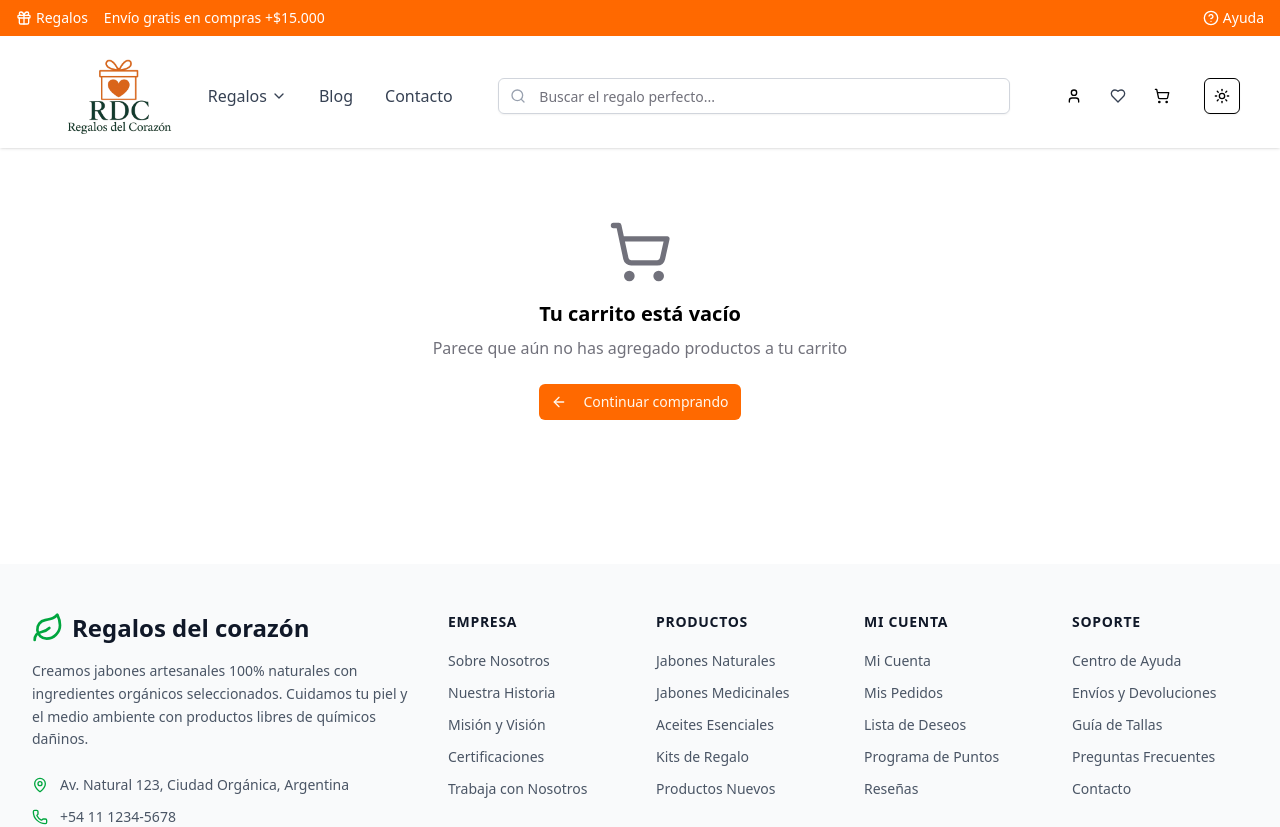
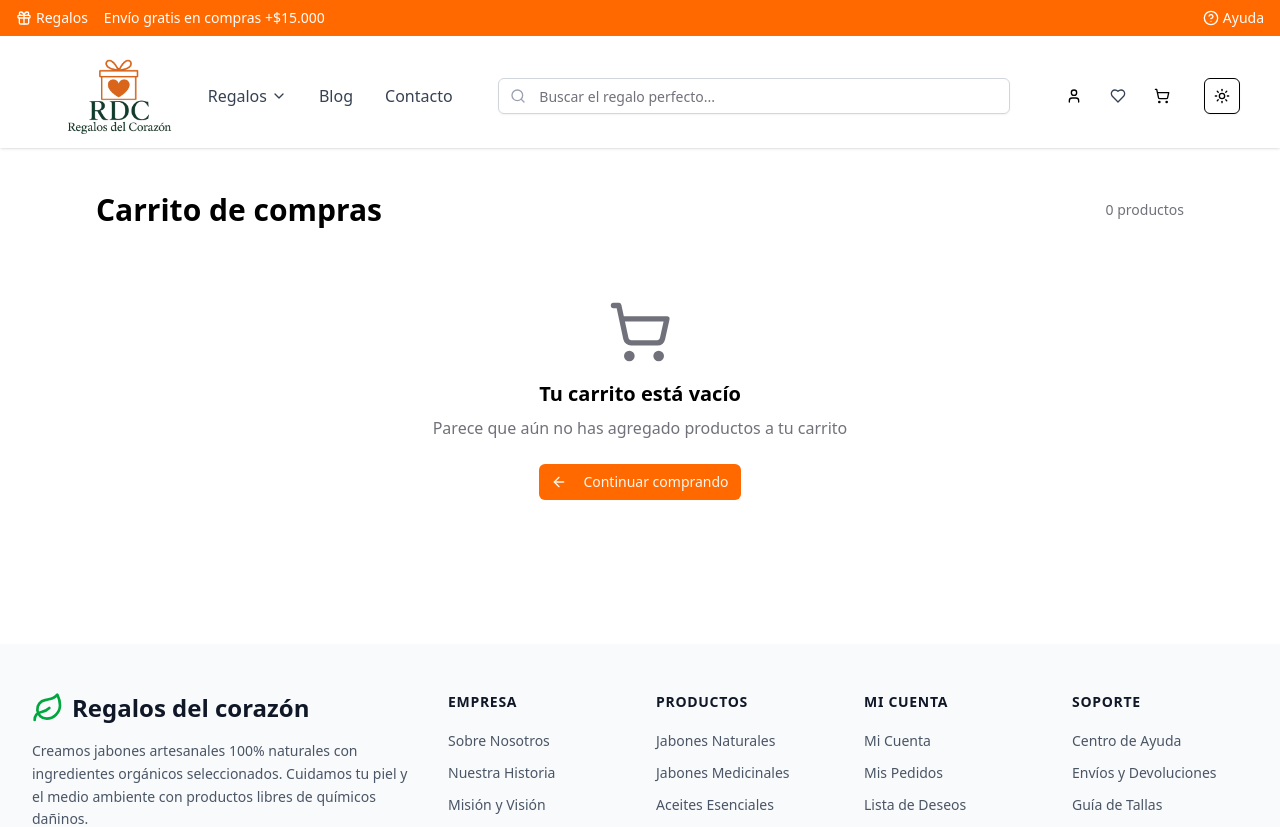
Before and after one commit to Alek30k/JabonArte-Natural, a Next.js app: page /cart in a window 1280 px wide. Shown: the top 827 px of the page. Built offline with nearby package versions, Linux system fonts and the light colour scheme.

Commit message:
last commit

```diff
--- a/src/app/(routes)/cart/page.tsx
+++ b/src/app/(routes)/cart/page.tsx
@@ -39,7 +39,7 @@ export default function CartPage() {
   };
 
   return (
-    <div className="max-w-6xl mt-20 overflow-x-hidden  px-4 py-8 mx-auto sm:px-6 lg:px-8">
+    <div className="max-w-6xl mt-40 overflow-x-hidden  px-4 py-8 mx-auto sm:px-6 lg:px-8">
       <div className="flex items-center justify-between mb-6">
         <h1 className="text-2xl font-bold sm:text-3xl">Carrito de compras</h1>
         <span className="text-sm text-muted-foreground">
```
